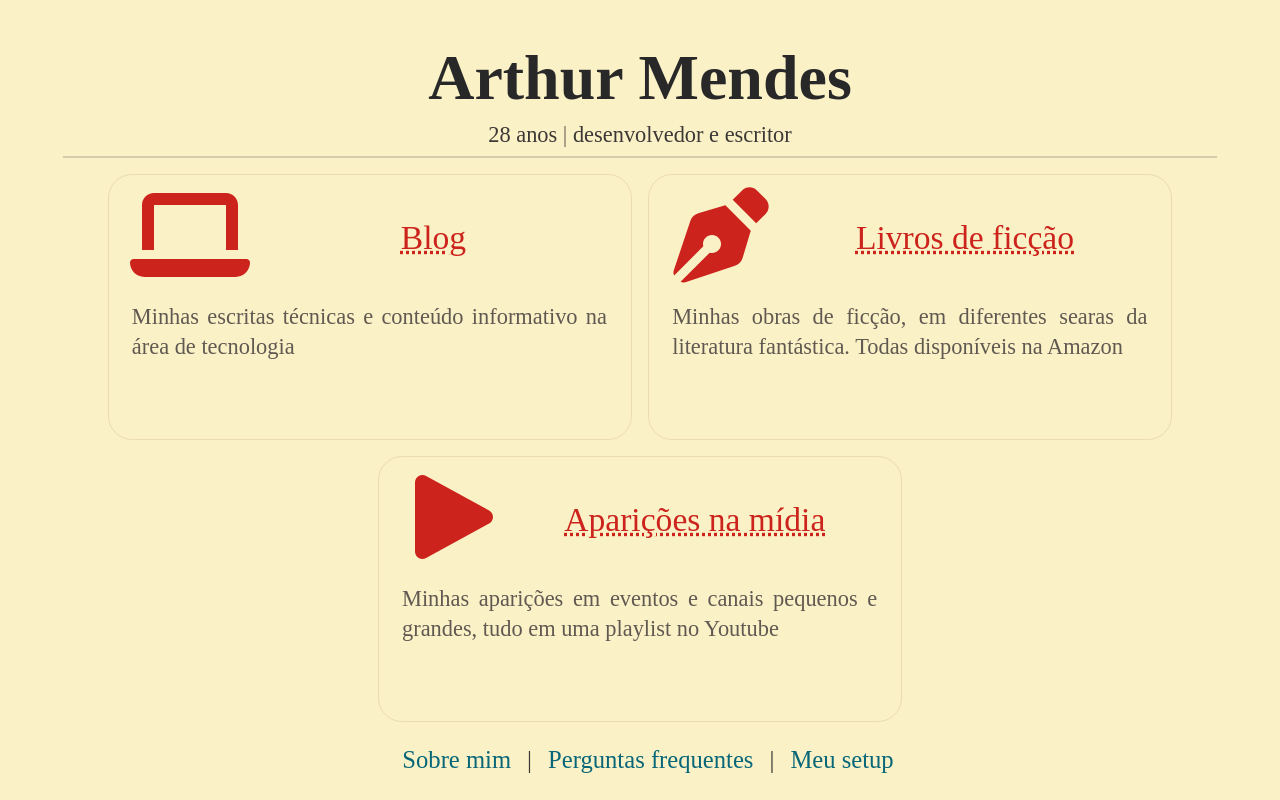
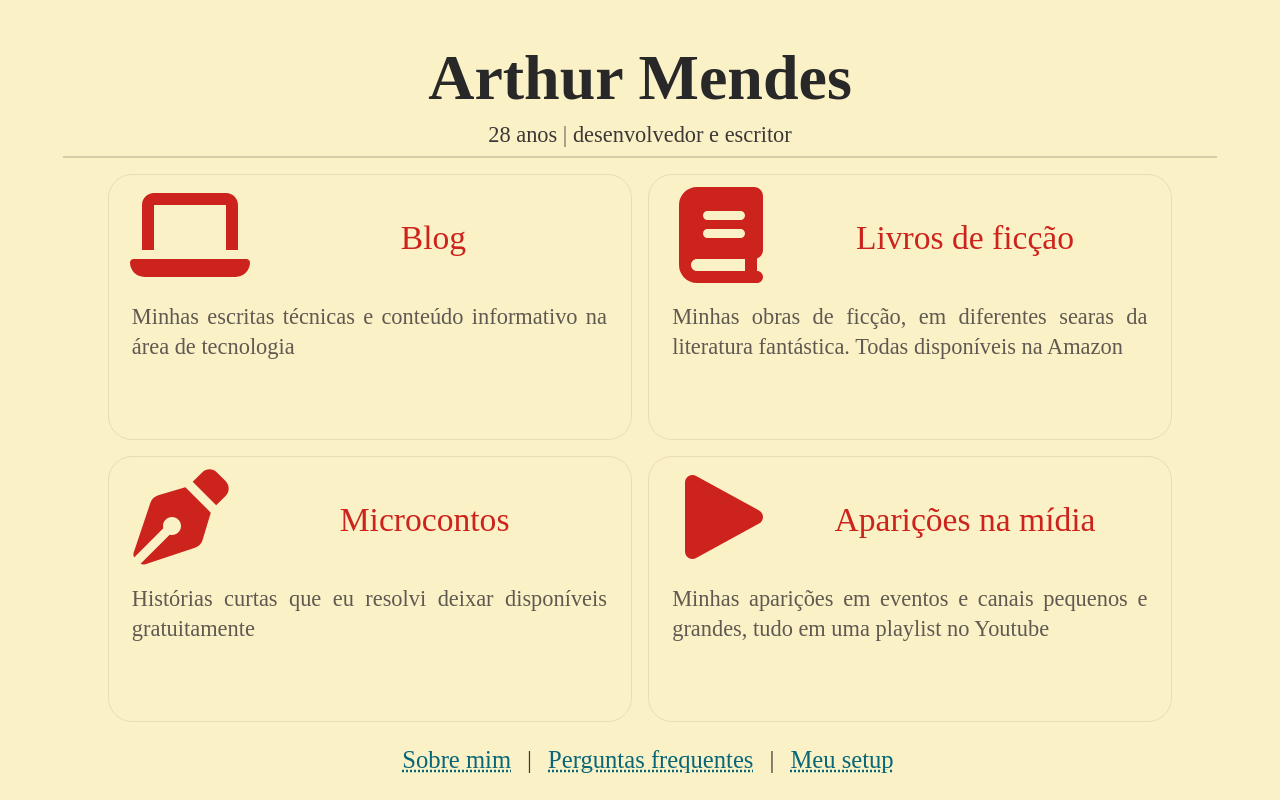
Before and after one commit to arthurmco/arthurmco.github.io, a React (Vite) app: page / in a window 1280 px wide. Shown: the top 800 px of the page. Built offline with nearby package versions, Linux system fonts and the light colour scheme; a web font is replaced by a local one.

Commit message:
page: Add microstory pages, also change hyperlink display

```diff
--- /dev/null
+++ b/src/MicrostoryListPage.tsx
@@ -0,0 +1,20 @@
+import { Link } from 'react-router';
+import { MainLayout } from './layouts/MainLayout';
+
+function MicrostoryListPage() {
+    return (
+        <MainLayout hideHeader={true} language='pt-br'>
+            <section>
+                <Link to="/">Voltar</Link>
+            </section>
+            <main>
+              <h2>Microcontos</h2>
+              <hr />
+                      (a lista virá aqui)
+
+            </main>
+        </MainLayout>
+    )
+}
+
+export default MicrostoryListPage
--- a/src/components/HomeLinksArea.css
+++ b/src/components/HomeLinksArea.css
@@ -53,6 +53,7 @@ a.link-title:hover {
     box-shadow: 0px 0px 15px color-mix(in oklch, var(--red-light) 3%, transparent);
 
     text-decoration: none;
+    -webkit-text-decoration: none;
 }
 
 .home-link:has(>a.link-title:hover) {
@@ -78,9 +79,6 @@ a.link-title:hover {
         max-height: 30rem;
     }
 
-    .home-links a {
-        text-decoration: underline dotted;
-    }
 }
 
 @media (min-width: 600px) and (max-width: 1024px) {
@@ -93,11 +91,14 @@ a.link-title:hover {
         max-height: 15rem;
     }
 
+}
+
+@media (min-width: 1024px) {
     .home-links a {
-        text-decoration: underline dotted;
+        text-decoration: none;
+        -webkit-text-decoration: none;
     }
 }
-
 
 @media (min-width: 1024px) and (max-width: 1280px) {
     .home-links {
@@ -109,9 +110,6 @@ a.link-title:hover {
         max-height: 15rem;
     }
 
-    .home-links a {
-        text-decoration: underline dotted;
-    }
 }
 
 @media (min-width: 2080px) {
--- a/src/components/HomeLinksArea.tsx
+++ b/src/components/HomeLinksArea.tsx
@@ -1,4 +1,5 @@
 import {
+    faBook,
     faLaptop,
     faPenNib,
     faPlay
@@ -28,13 +29,23 @@ export const HomeLinksArea = () => {
         },
         {
             title: "Livros de ficção",
-            icon: faPenNib,
+            icon: faBook,
             description: "Minhas obras de ficção, em diferentes searas da literatura fantástica. " +
                 "Todas disponíveis na Amazon",
             iconMargin: 0,
             url: (props: PropsWithChildren<{}>) => {
               return <Link className="link-title"
                        to="/books">{props.children}</Link>
+            }
+        },
+        {
+            title: "Microcontos",
+            icon: faPenNib,
+            description: "Histórias curtas que eu resolvi deixar disponíveis gratuitamente",
+            iconMargin: 0,
+            url: (props: PropsWithChildren<{}>) => {
+              return <Link className="link-title"
+                       to="/microstories">{props.children}</Link>
             }
         },
         {
--- a/src/index.css
+++ b/src/index.css
@@ -35,9 +35,8 @@
 a {
     font-weight: 500;
     color: var(--blue-dark);
-    text-decoration: inherit;
-
-
+    text-decoration: underline dotted;
+    -webkit-text-decoration: underline dotted;
 }
 a:hover {
     color: var(--blue-light);
--- a/src/main.tsx
+++ b/src/main.tsx
@@ -8,6 +8,7 @@ import FictionPage from './FictionPage.tsx';
 import FAQPage from './FAQPage.tsx';
 import SetupPage from './SetupPage.tsx';
 import AboutPage from './AboutPage.tsx';
+import MicrostoryListPage from './MicrostoryListPage.tsx';
 
 createRoot(document.getElementById('root')!).render(
   <StrictMode>
@@ -18,6 +19,7 @@ createRoot(document.getElementById('root')!).render(
         <Route path="/faq" element={<FAQPage />} />
         <Route path="/setup" element={<SetupPage />} />
         <Route path="/about" element={<AboutPage />} />
+        <Route path="/microstories" element={<MicrostoryListPage />} />
       </Routes>
     </HashRouter>
   </StrictMode>,
```
